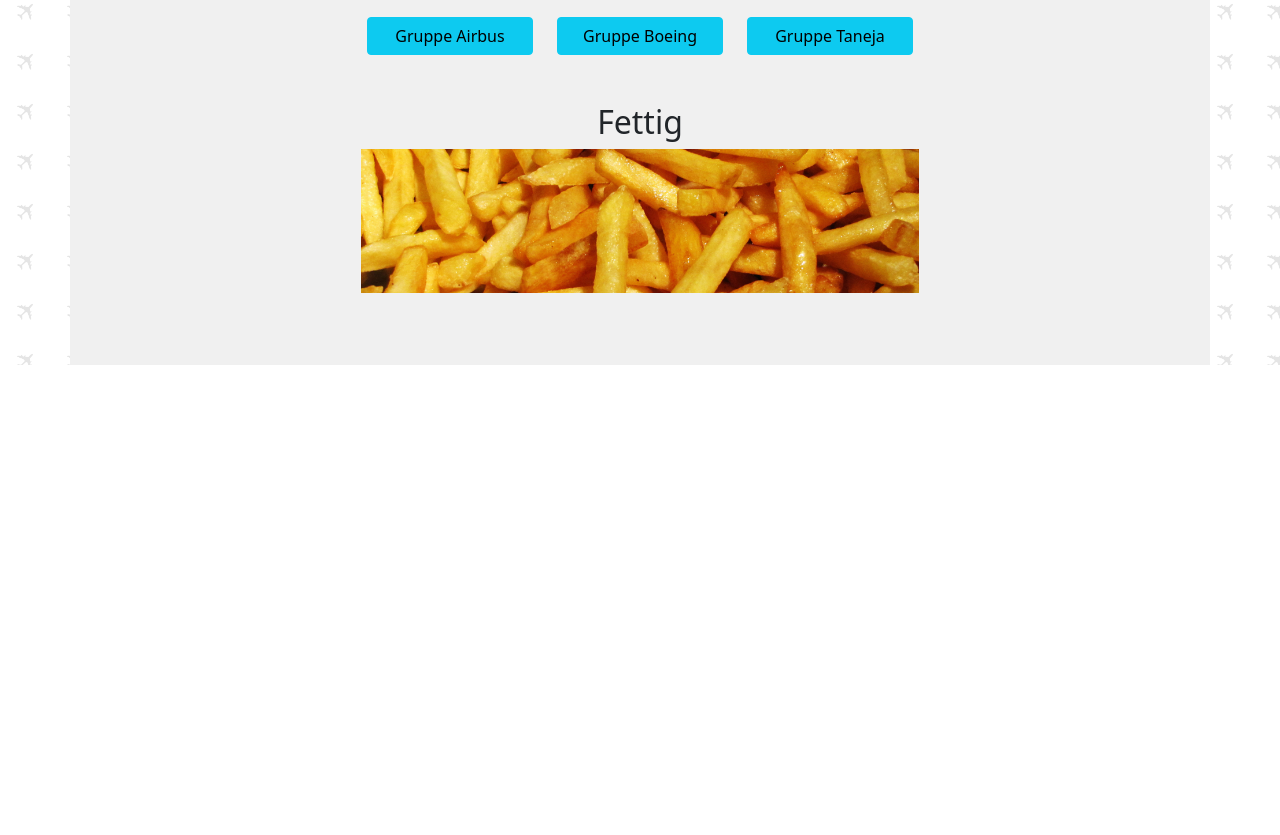
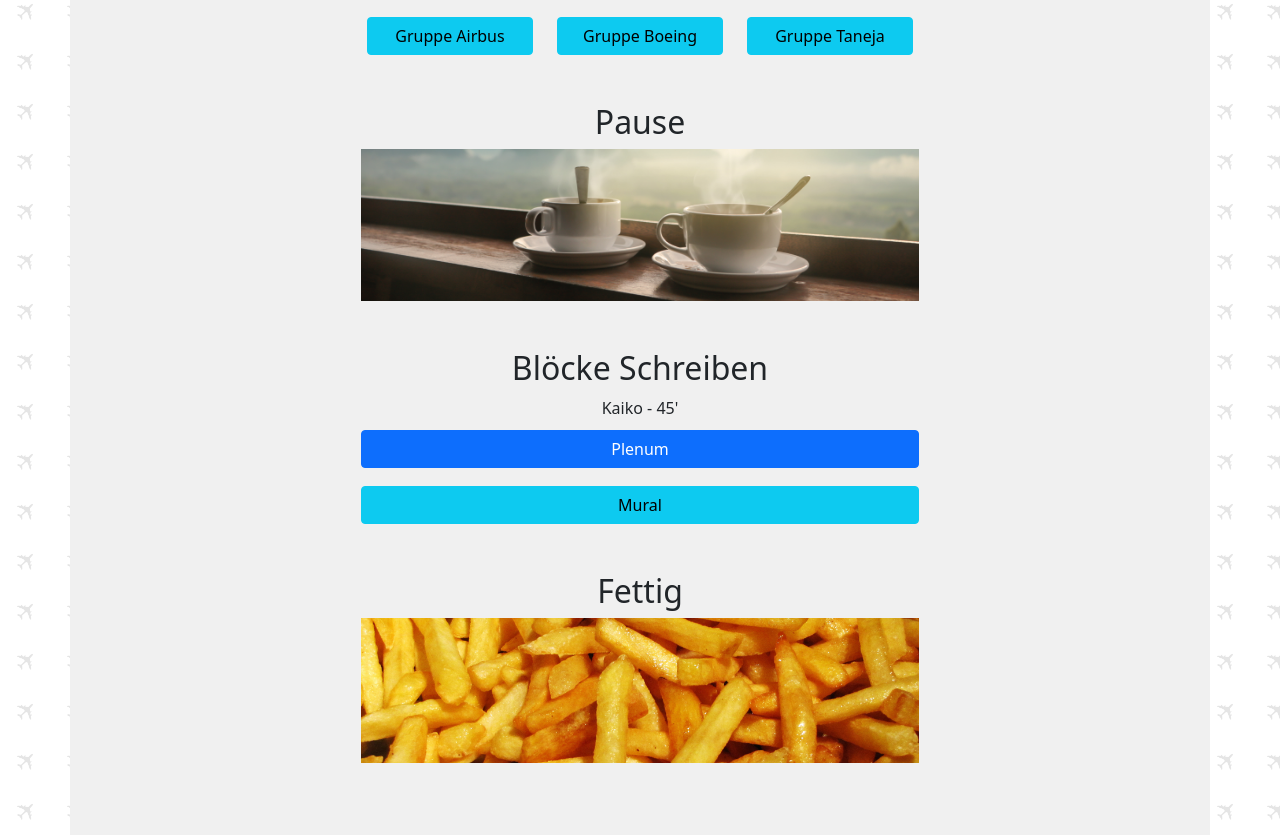
Before and after one commit to noahzarro/planungstag, a plain HTML site: page index.html in a window 1280 px wide. Shown: the part 2613-3448 px from the top of the page. Before the commit the page ends 2978 px from the top, so only its background shows below. Drawn offline with nearby package versions, Linux system fonts and the light colour scheme.

Commit message:
added writing blocks

```diff
--- a/index.html
+++ b/index.html
@@ -218,6 +218,27 @@
         <br>
         <br>
 
+        <h2>Pause</h2>
+
+        <div class="d-grid gap-2 col-6 mx-auto">
+            <img src="coffee.jpg" alt="coffee" width="100%">
+        </div>
+
+        <br>
+        <br>
+
+        <h2>Blöcke Schreiben</h2>
+        Kaiko - 45'
+        <br>
+
+        <div class="d-grid gap-2 col-6 mx-auto">
+            <button class="btn btn-primary" type="button">Plenum</button>
+            <button class="btn btn-info" type="button">Mural</button>
+        </div>
+
+        <br>
+        <br>
+
         <h2>Fettig</h2>
 
         <div class="d-grid gap-2 col-6 mx-auto">
```
